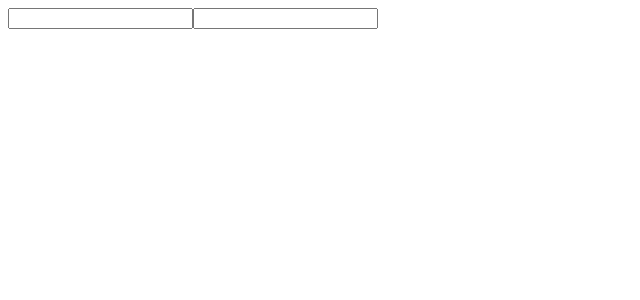
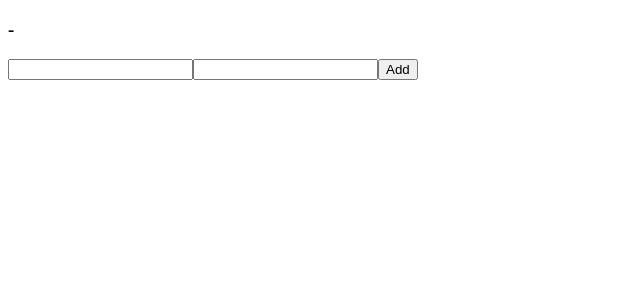
Before and after one commit to zlrkw11/reactpro, a React (Vite) app: page / in a window 1280 px wide. Shown: the top 300 px of the page, without its empty margins (0-640 px from the left). Built offline with nearby package versions, Linux system fonts and the light colour scheme.

Commit message:
button add

```diff
--- a/src/components/Form.jsx
+++ b/src/components/Form.jsx
@@ -6,7 +6,9 @@ export default function Form() {
   return (
     <div>
       <form>
-        {name.firstName}
+        <h3>
+          {name.firstName} - {name.lastName}
+        </h3>
         <input
           onChange={(e) => {
             setName({ ...name, firstName: e.target.value });
@@ -14,7 +16,7 @@ export default function Form() {
           type="text"
           value={name.firstName}
         ></input>
-        {name.lastName}
+
         <input
           onChange={(e) => {
             setName({ ...name, lastName: e.target.value });
@@ -22,6 +24,7 @@ export default function Form() {
           type="text"
           value={name.lastName}
         ></input>
+        <button>Add</button>
       </form>
     </div>
   );
```
